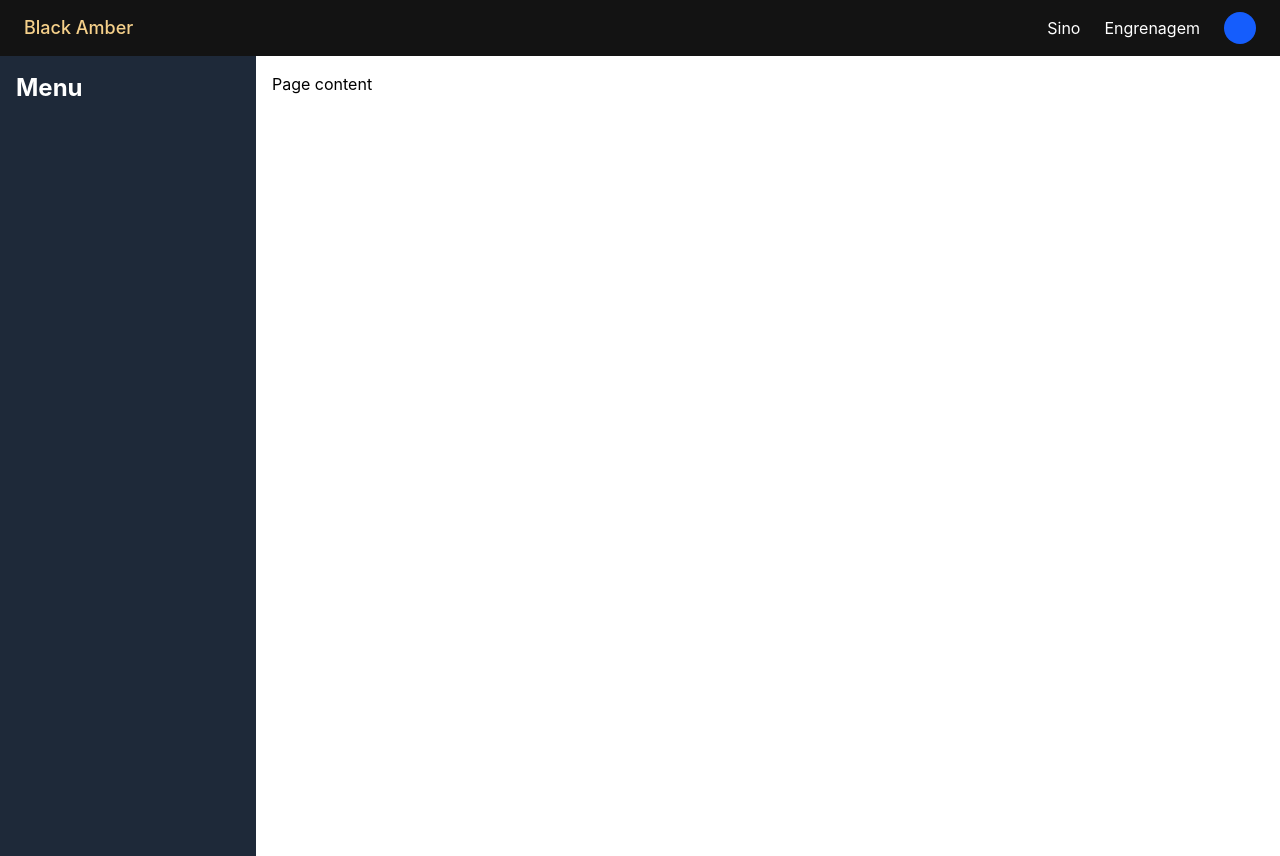
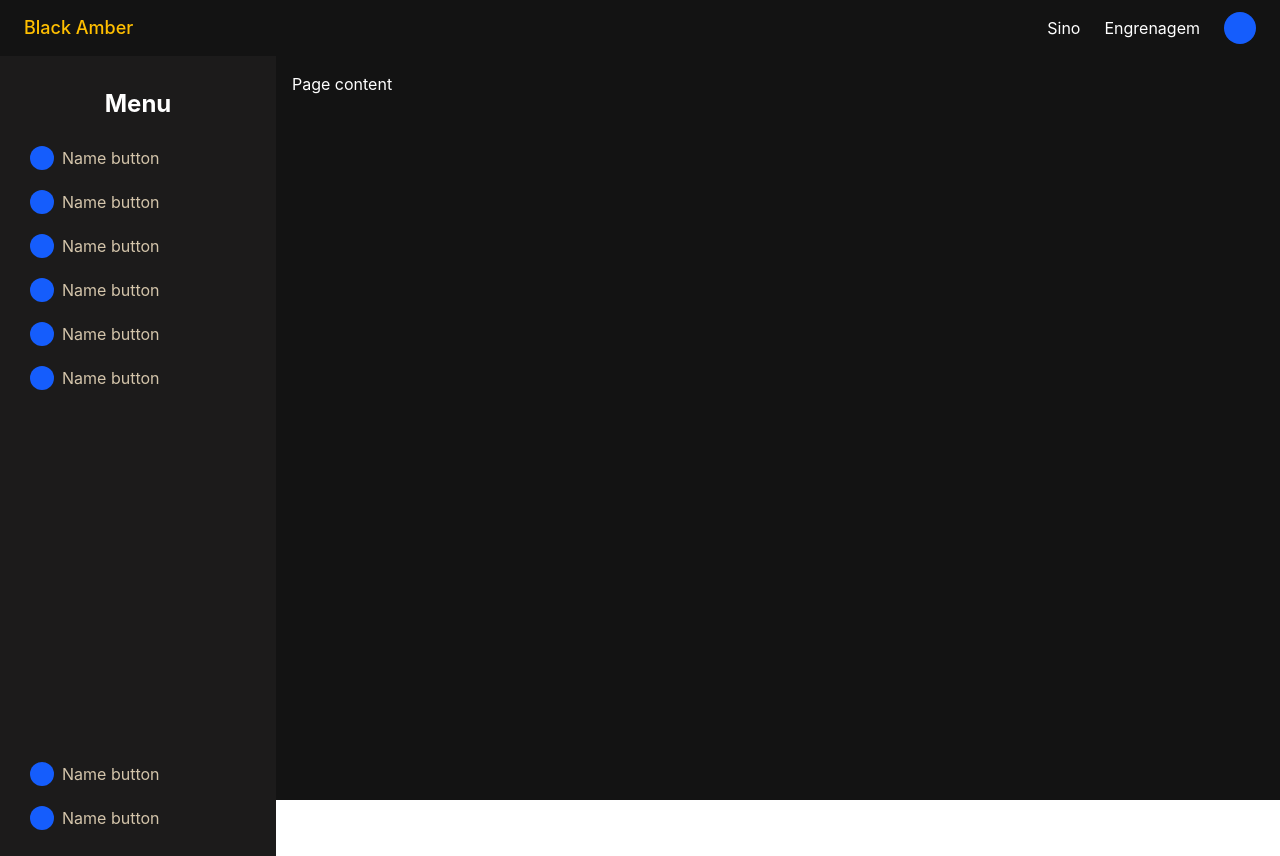
Before and after one commit to MarcosWillianAP1K/front-black-amber-coffe-Front, a React (Vite) app: page / in a window 1280 px wide. Built offline with nearby package versions, Linux system fonts and the light colour scheme.

Commit message:
Refactor layout components and enhance styling with new theme variables

```diff
--- /dev/null
+++ b/src/components/buttons/ButtonNavLeft.tsx
@@ -0,0 +1,21 @@
+
+
+function ButtonNavLeft() {
+
+    return (
+        <button className="w-58 h-11 hover:bg-(--Select-background)  flex items-center gap-2 px-2">
+            {/* Icone */}
+            <div className="bg-blue-600 w-6 h-6 rounded-full">
+
+            </div>
+
+            <p className="text-(--Text-primary-off)">Name button</p>
+        </button>
+
+    )
+
+
+}
+
+
+export default ButtonNavLeft
--- a/src/index.css
+++ b/src/index.css
@@ -1 +1,36 @@
 @import "tailwindcss";
+
+
+@theme "dark" {
+
+    --Primary: #FFBF00;
+    --Primary-off: #FFDFA0;
+    --Primary-20%: #D7A30A;
+
+
+    --Text-gray: #E5E2E1;
+    --Text-dark: #261A00;
+    --Text-primary-off: #D4C5AB;
+
+
+    --Page-background: #131313;
+    --Widgets-background: #1C1B1B;
+    --Buttons-background: #353534;
+    --Nav-bars-background: #131313;
+    --Select-background: #2A2A2A;
+    --Note-background: #0E0E0E;
+
+
+    --Border: #504532;
+    --Border2: #FFE2AB;
+
+
+    --Negacion: #970909;
+    --Negacion-off: #93000A;
+    --Neutral-30%: #131313;
+    --Afirmation: #00B637;
+
+
+    --White: #FFFFFF;
+    --Gradient: linear-gradient(90deg, #FFFFFF 0%, #FFFFFF 100%);
+}
--- a/src/layout/NavBarLeft.tsx
+++ b/src/layout/NavBarLeft.tsx
@@ -1,14 +1,28 @@
-
+import ButtonNavLeft from "../components/buttons/ButtonNavLeft"
 
 
 function NavBarLeft() {
     return (
 
-        <div className="w-64 h-screen bg-gray-800 text-white">
+        <div className="w-69 h-screen p-4 bg-(--Widgets-background) text-white items-center justify-between flex flex-col">
 
             <h2 className="text-2xl font-bold p-4">Menu</h2>
 
+            <div className="h-full">
 
+                <ButtonNavLeft />
+                <ButtonNavLeft />
+                <ButtonNavLeft />
+                <ButtonNavLeft />
+                <ButtonNavLeft />
+                <ButtonNavLeft />
+
+            </div>
+
+            <div>
+                <ButtonNavLeft />
+                <ButtonNavLeft />
+            </div>
 
         </div>
     )
--- a/src/layout/NavBarTop.tsx
+++ b/src/layout/NavBarTop.tsx
@@ -1,10 +1,10 @@
 function NavBarTop() {
     return (
 
-        <div className="w-full h-14 bg-[#131313] text-white flex items-center justify-between px-6">
+        <div className="w-full h-14 bg-(--Nav-bars-background) text-white flex items-center justify-between px-6">
 
             <div>
-                <h1 className="text-[#F5D08A] font-medium text-lg">Black Amber</h1>
+                <h1 className="text-(--Primary) font-medium text-lg">Black Amber</h1>
             </div>
 
 
--- a/src/pages/Teamplate.tsx
+++ b/src/pages/Teamplate.tsx
@@ -4,14 +4,14 @@ import NavBarLeft from "../layout/NavBarLeft";
 
 function Teamplate() {
     return (
-        <div>
+        <div className="w-full h-screen bg-(--Page-background) ">
             <NavBarTop />
 
             <div className="flex">
                 <NavBarLeft />
                 <div className="p-4 scroll-auto">
                     {/* Page content */}
-                    <h1>Page content</h1>
+                    <h1 className="text-white">Page content</h1>
                 </div>
             </div>
 
```
